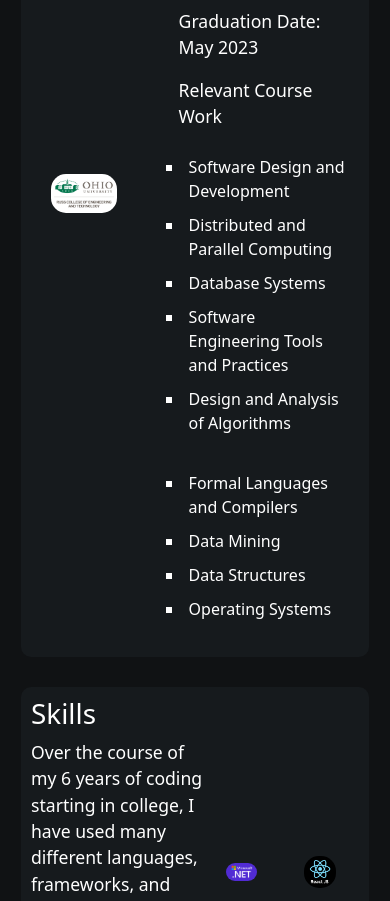
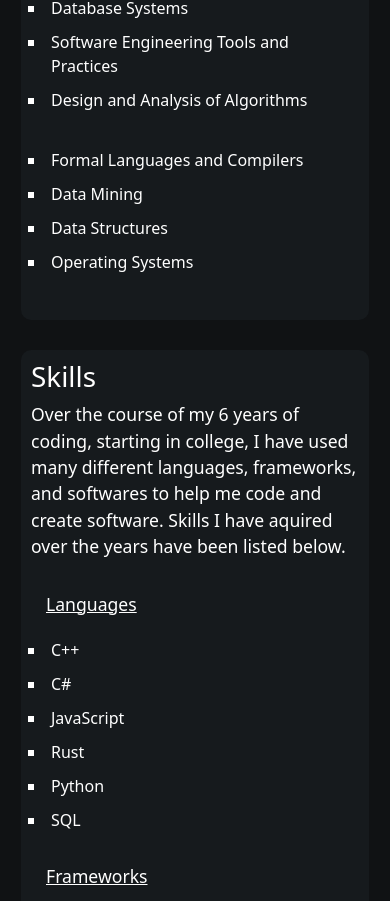
Before and after one commit to kylewillis21/portfolio, a React (Create React App) app: page / in a window 390 px wide. Shown: the part 1092-1993 px from the top of the page. Built offline with nearby package versions, Linux system fonts and the light colour scheme.

Commit message:
created mobile view of home screen

```diff
--- a/src/assets/home.json
+++ b/src/assets/home.json
@@ -5,5 +5,5 @@
         "graduation": "May 2023",
         "courseWork": "Senior Design, "
     },
-    "skills": "Over the course of my 6 years of coding starting in college, I have used many different languages, frameworks, and softwares to help me code and create software. Skills I have aquired over the years have been listed below."
+    "skills": "Over the course of my 6 years of coding, starting in college, I have used many different languages, frameworks, and softwares to help me code and create software. Skills I have aquired over the years have been listed below."
 }
--- a/src/pages/Home.js
+++ b/src/pages/Home.js
@@ -5,6 +5,7 @@ import { useMediaQuery } from 'react-responsive';
 import home from '../assets/home.json'
 import aboutPic from '../assets/images/home/about.jpg'
 import eduPic from '../assets/images/home/educationLogo.jpg'
+import eduMobile from '../assets/images/home/Russ_background.jpeg'
 import dotNet from '../assets/images/home/skills/dotNet.png'
 import reactImg from '../assets/images/home/skills/react.png'
 import git from '../assets/images/home/skills/git.jpg'
@@ -31,13 +32,13 @@ export default function Home() {
                      <h1 id='about'>About Me</h1>
                      <p>{home.pragraph}</p>
                   </div>
-                  <img src={aboutPic} alt='Profile Photo'/>
+                  {isDesktop && <img src={aboutPic} alt='Profile Photo'/>}
                </div>
                {/* end of about me section*/}
 
                {/* education section */}
                <div className='infoCard'>
-                  <img src={eduPic} alt='education photo'/>
+                  {isDesktop ? <img src={eduPic} className='eduPic' alt='Education Banner'/> : <img src={eduMobile} className='eduPic'/>}
                   <div className="about">
                      <h1 className='headerEdu' id='edu'>Education</h1>
                      <p>{home.education.description}</p>
--- a/src/styles/home.css
+++ b/src/styles/home.css
@@ -18,7 +18,7 @@
 }
 
 .about {
-    width: 55%;
+    width: 75%;
     color: white;
 }
 
@@ -26,6 +26,7 @@
     font-size: 1.1em;
 }
 
+@media screen and (min-width: 800px) {
     .infoCard img {
         margin-right: 20px;
         margin-left: 20px;
@@ -36,6 +37,7 @@
         width: auto;
         object-fit: cover;
         align-self: center;
+    }
 }
 
 .horzContainer {
@@ -65,15 +67,11 @@
 }
 
 .homeNavbar li:hover {
-    /* background-color: var(--third-background-color) */
     color: var(--primary-hover);
 }
 
 .homeNavbar li {
     padding: 5px;
-    /* background-color: var(--secondary-background-color);
-    border-radius: 10px; */
-    /* width: 100%; */
     display: flex;
     justify-content: center;
 
@@ -98,6 +96,8 @@
     flex-wrap: wrap;
 }
 
+
+
 .courseList p {
     text-decoration: underline;
 }
@@ -119,3 +119,44 @@
     flex-wrap: wrap;
     width: 50%;
 }
+
+@media screen and (max-width: 799px) {
+    .courseList {
+        display: flex;
+        flex-direction: column;
+        margin: 10px;
+    }
+
+    .about {
+        width: 100%;
+        display: flex;
+        flex-direction: column;
+    }
+
+    .infoCard {
+        flex-direction: column;
+    }
+
+    .infoCard img {
+        width: 100%;
+        height: auto;
+        margin: 0;
+        /* border: 1px solid red; */
+        border-radius: 15px;
+    }
+
+    .imageSkills {
+        display: flex;
+        flex-direction: row;
+        justify-content: space-evenly;
+        width: 100%;
+    }
+
+    .imageSkills img {
+        max-width: 75px;
+        max-height: auto;
+        height: auto;
+        width: auto;
+        padding: 1px;
+    }
+}
```
Also changed, not shown: src/assets/images/home/Russ_background.jpeg (added). Lines whose indentation alone changed are shown as unchanged.
